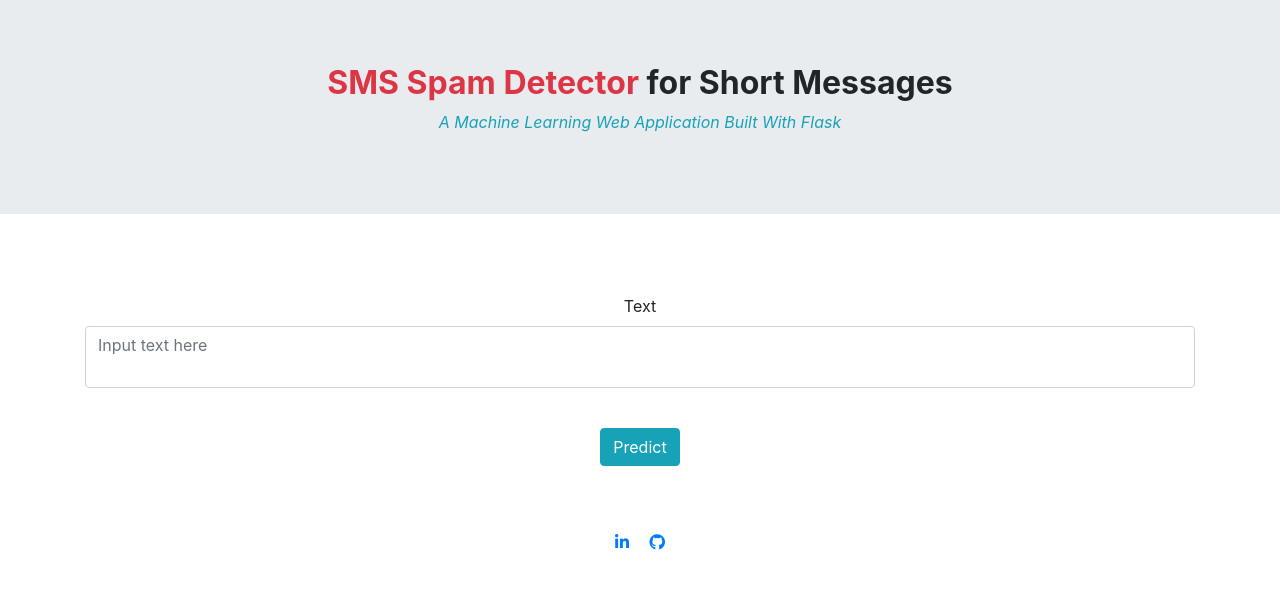
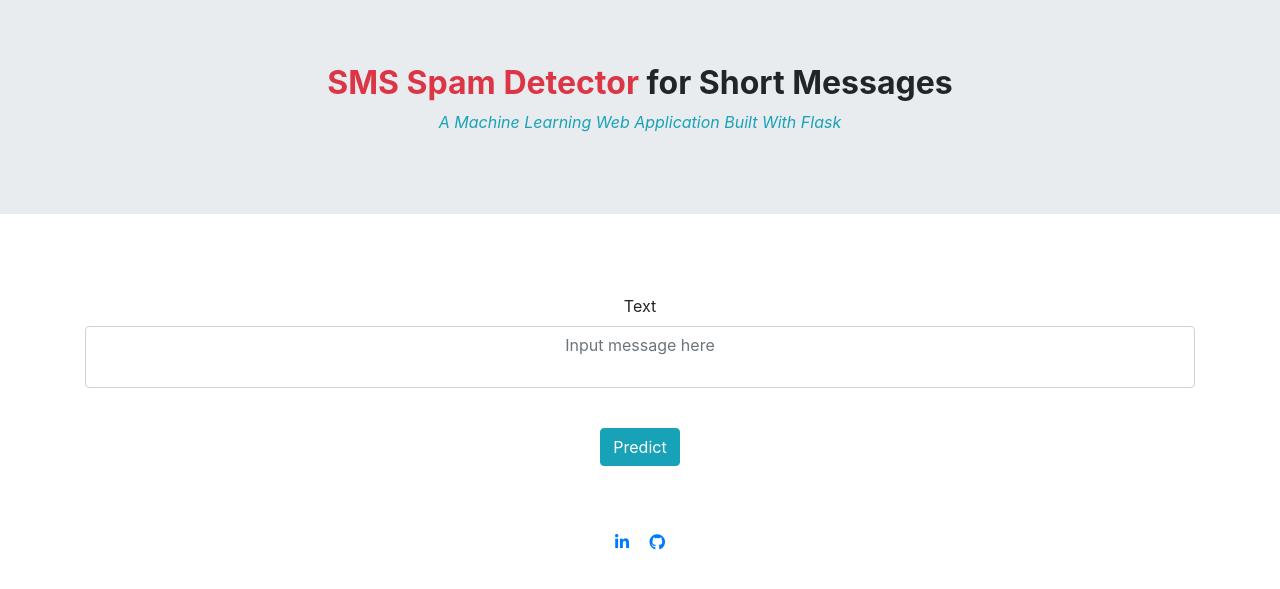
Before and after one commit to Mustaphayinka/Heroku_Demo, a Flask app: page / in a window 1280 px wide. Shown: the top 589 px of the page. Run offline with Flask 2, Linux system fonts and the light colour scheme; parts of the project's set-up code (start-up, migrations or seed data) failed here and were passed over; some libraries are stand-ins or nearby versions.

Commit message:
Update index.html

```diff
--- a/templates/index.html
+++ b/templates/index.html
@@ -22,7 +22,7 @@
       <form action="{{url_for('predict')}}" method="post" style="text-align:center;">
         <div class="form-group" style="">
           <label>Text</label>
-          <textarea name="textquery" spellcheck="True" class="form-control" style="resize:none;" placeholder="Input text here" required='required'></textarea>
+          <textarea name="textquery" spellcheck="True" class="form-control text-center" style="resize:none;" placeholder="Input message here" required='required'></textarea>
         </div>
         <br>
         <div class="form-group">
```
